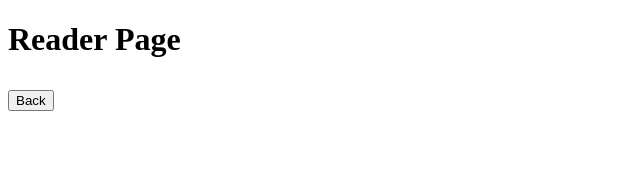
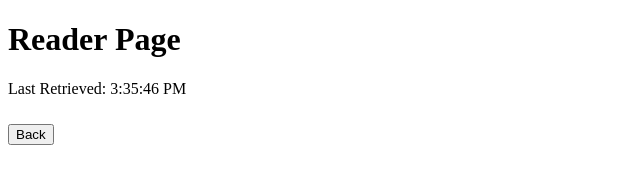
Before and after one commit to PrinceMwenye/arch_lab_one, a website: page public/reader.html in a window 1280 px wide. Shown: the whole page, without its empty margins (0-640 px from the left). Drawn offline with Linux system fonts and the light colour scheme; files that its build step writes are made by us from their sources.

Commit message:
update direcroies

```diff
--- a/js/writer.js
+++ b/js/writer.js
@@ -45,6 +45,7 @@ class Note {
 }
 
 function addNote() {
+    console.log("inside")
     const notesContainer = document.getElementById('notesContainer');
     const newIndex = notesContainer.querySelectorAll('textarea').length;
     new Note(newIndex);
--- a/public/reader.html
+++ b/public/reader.html
@@ -12,6 +12,6 @@
     <p id="lastRetrievedTime"></p>
     <button id="backButton" onclick="window.location.href='index.html'">Back</button>
 
-    <script src="reader.js"></script>
+    <script src="../js/reader.js"></script>
 </body>
 </html>
```
Also changed, not shown: public/writer.html (+1 -1 lines).
